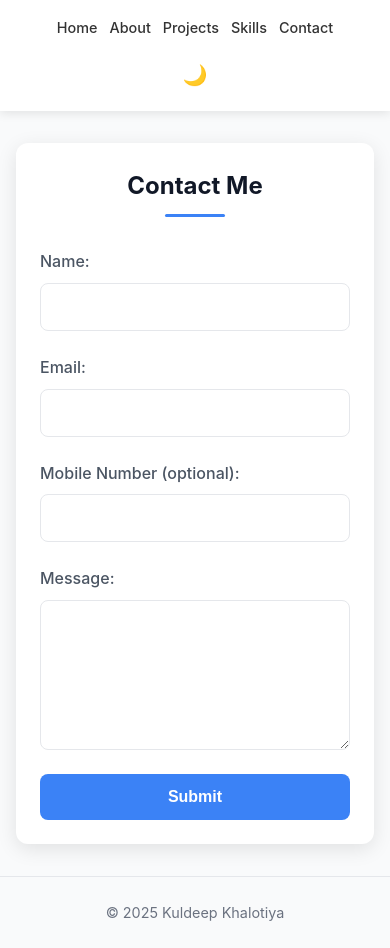
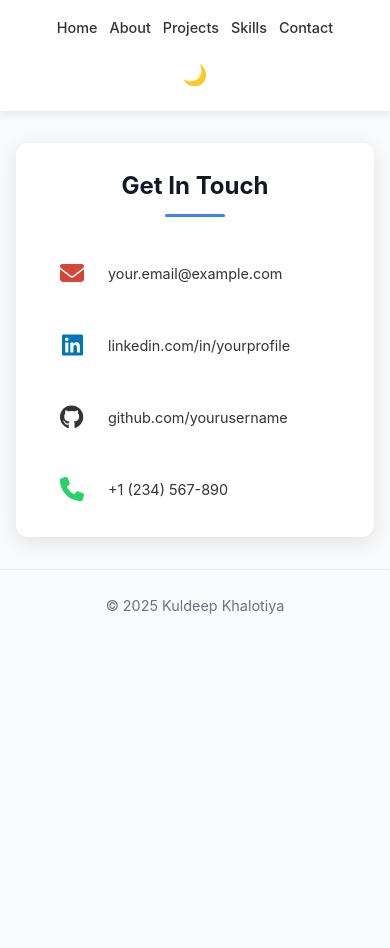
Before and after one commit to Kuldeep-2303/My-Portfolio, a website: page contact.html in a window 390 px wide. After the commit the page ends 844 px from the top, so only its background shows below. Drawn offline with Linux system fonts and the light colour scheme.

Commit message:
changes to be committed

```diff
--- a/CSS/contact.css
+++ b/CSS/contact.css
@@ -19,24 +19,17 @@ body.dark-mode {
   color: #f3f4f6;
 }
 
-body.dark-mode .contact-box {
+body.dark-mode .contact-info {
   background-color: #1f2937;
   box-shadow: 0 4px 20px rgba(0, 0, 0, 0.5);
 }
 
-body.dark-mode input,
-body.dark-mode textarea {
-  background-color: #374151;
+body.dark-mode .contact-item a {
   color: #f3f4f6;
-  border-color: #4b5563;
 }
 
-body.dark-mode button {
-  background-color: #4f46e5;
-}
-
-body.dark-mode button:hover {
-  background-color: #4338ca;
+body.dark-mode .contact-item a:hover {
+  background-color: #374151;
 }
 
 body.dark-mode footer {
@@ -122,8 +115,8 @@ body.dark-mode #dark-mode-toggle:hover {
   background-color: rgba(255, 255, 255, 0.1);
 }
 
-/* Contact Box Section */
-.contact-box {
+/* Contact Info Section */
+.contact-info {
   max-width: 650px;
   margin: 3rem auto;
   padding: 2.5rem;
@@ -133,12 +126,12 @@ body.dark-mode #dark-mode-toggle:hover {
   transition: transform 0.3s, box-shadow 0.3s;
 }
 
-.contact-box:hover {
+.contact-info:hover {
   transform: translateY(-5px);
   box-shadow: 0 8px 30px rgba(0, 0, 0, 0.12);
 }
 
-.contact-box h2 {
+.contact-info h2 {
   font-size: 1.8rem;
   color: #111827;
   text-align: center;
@@ -147,11 +140,11 @@ body.dark-mode #dark-mode-toggle:hover {
   padding-bottom: 0.75rem;
 }
 
-body.dark-mode .contact-box h2 {
+body.dark-mode .contact-info h2 {
   color: #f3f4f6;
 }
 
-.contact-box h2::after {
+.contact-info h2::after {
   content: '';
   position: absolute;
   bottom: 0;
@@ -163,69 +156,66 @@ body.dark-mode .contact-box h2 {
   border-radius: 3px;
 }
 
-/* Form Elements */
-.form-group {
-  margin-bottom: 1.5rem;
+/* Contact Links */
+.contact-links {
+  display: flex;
+  flex-direction: column;
+  gap: 1.5rem;
+  margin-top: 2rem;
 }
 
-.form-group label {
-  display: block;
-  margin-bottom: 0.5rem;
-  font-weight: 500;
-  color: #4b5563;
-  transition: color 0.3s;
+.contact-item {
+  transition: transform 0.3s ease;
 }
 
-body.dark-mode .form-group label {
-  color: #d1d5db;
+.contact-item:hover {
+  transform: translateY(-3px);
 }
 
-.form-group input,
-.form-group textarea {
-  width: 100%;
-  padding: 0.875rem 1rem;
-  border: 1px solid #e5e7eb;
+.contact-item a {
+  display: flex;
+  align-items: center;
+  text-decoration: none;
+  color: #333;
+  font-size: 1.1rem;
+  padding: 1rem;
   border-radius: 8px;
-  font-size: 1rem;
-  transition: border-color 0.3s, box-shadow 0.3s;
+  transition: background-color 0.3s, color 0.3s;
 }
 
-.form-group input:focus,
-.form-group textarea:focus {
-  border-color: #3b82f6;
-  outline: none;
-  box-shadow: 0 0 0 3px rgba(59, 130, 246, 0.25);
+.contact-item a:hover {
+  background-color: #f1f5f9;
+  color: #3b82f6;
 }
 
-.form-group textarea {
-  min-height: 150px;
-  resize: vertical;
+.contact-logo {
+  font-size: 2rem;
+  margin-right: 1.5rem;
+  width: 50px;
+  display: flex;
+  align-items: center;
+  justify-content: center;
 }
 
-/* Submit Button */
-button[type="submit"] {
-  background-color: #3b82f6;
-  color: white;
-  border: none;
-  padding: 0.875rem 2rem;
-  font-size: 1rem;
-  font-weight: 600;
-  border-radius: 8px;
-  cursor: pointer;
-  transition: background-color 0.3s, transform 0.2s;
-  display: block;
-  margin: 0 auto;
-  width: auto;
-  min-width: 150px;
+/* Icon colors */
+.fa-envelope {
+  color: #D44638;
 }
 
-button[type="submit"]:hover {
-  background-color: #2563eb;
-  transform: translateY(-2px);
+.fa-linkedin {
+  color: #0077B5;
 }
 
-button[type="submit"]:active {
-  transform: translateY(0);
+.fa-github {
+  color: #333;
+}
+
+body.dark-mode .fa-github {
+  color: #f3f4f6;
+}
+
+.fa-phone {
+  color: #25D366;
 }
 
 /* Footer */
@@ -264,9 +254,18 @@ body.dark-mode footer p {
     font-size: 0.9rem;
   }
 
-  .contact-box {
+  .contact-info {
     margin: 2rem 1rem;
     padding: 1.5rem;
+  }
+
+  .contact-logo {
+    font-size: 1.75rem;
+    margin-right: 1rem;
+  }
+
+  .contact-item a {
+    font-size: 1rem;
   }
 }
 
@@ -277,11 +276,17 @@ body.dark-mode footer p {
     gap: 1rem 0.75rem;
   }
 
-  .contact-box h2 {
+  .contact-info h2 {
     font-size: 1.5rem;
   }
 
-  button[type="submit"] {
-    width: 100%;
+  .contact-logo {
+    font-size: 1.5rem;
+    width: 40px;
+  }
+
+  .contact-item a {
+    font-size: 0.9rem;
+    padding: 0.75rem;
   }
 }
--- a/contact.html
+++ b/contact.html
@@ -10,34 +10,50 @@
     <button id="dark-mode-toggle">🌙</button>
 </header>
 
-<section class="contact-box">
-  <h2>Contact Me</h2>
-  <form action="contact.html" method="POST">
-    <div class="form-group">
-      <label for="name">Name:</label>
-      <input type="text" id="name" name="name" required>
+<section class="contact-info">
+    <h2>Get In Touch</h2>
+    <div class="contact-links">
+        <div class="contact-item">
+            <a href="mailto:your.email@example.com">
+                <div class="contact-logo">
+                    <i class="fa-solid fa-envelope"></i>
+                </div>
+                <span>your.email@example.com</span>
+            </a>
         </div>
 
-    <div class="form-group">
-      <label for="email">Email:</label>
-      <input type="email" id="email" name="email" required>
+        <div class="contact-item">
+            <a href="https://linkedin.com/in/kuldeep-khalotiya" target="_blank">
+                <div class="contact-logo">
+                    <i class="fa-brands fa-linkedin"></i>
+                </div>
+                <span>linkedin.com/in/yourprofile</span>
+            </a>
         </div>
 
-    <div class="form-group">
-      <label for="phone">Mobile Number (optional):</label>
-      <input type="tel" id="phone" name="phone">
+        <div class="contact-item">
+            <a href="https://github.com/yourusername" target="_blank">
+                <div class="contact-logo">
+                    <i class="fa-brands fa-github"></i>
+                </div>
+                <span>github.com/yourusername</span>
+            </a>
         </div>
 
-    <div class="form-group">
-      <label for="message">Message:</label>
-      <textarea id="message" name="message" required></textarea>
+        <div class="contact-item">
+            <a href="tel:+1234567890">
+                <div class="contact-logo">
+                    <i class="fa-solid fa-phone"></i>
                 </div>
-
-    <button type="submit">Submit</button>
-  </form>
+                <span>+1 (234) 567-890</span>
+            </a>
+        </div>
+    </div>
 </section>
 
+<script src="https://cdnjs.cloudflare.com/ajax/libs/font-awesome/6.5.1/js/all.min.js"></script>
 <script src="darkmode.js"></script>
+
 <footer>
     <p>&copy; 2025 Kuldeep Khalotiya</p>
 </footer>
```
Lines whose indentation alone changed are shown as unchanged.
